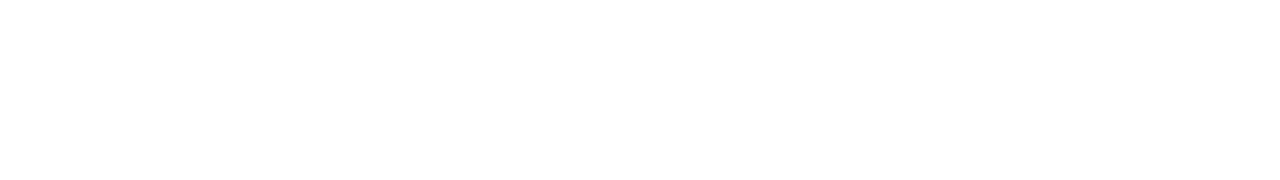
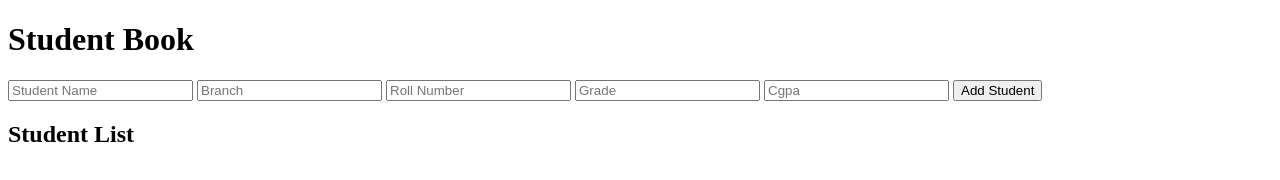
Before and after one commit to juned012/studentbook, a plain HTML site: page index.html in a window 1280 px wide. Drawn offline with Linux system fonts and the light colour scheme.

Commit message:
Added html stucture for studentbook

```diff
--- a/index.html
+++ b/index.html
@@ -1,11 +1,23 @@
 <!DOCTYPE html>
 <html lang="en">
-<head>
-    <meta charset="UTF-8">
-    <meta name="viewport" content="width=device-width, initial-scale=1.0">
-    <title>StudentBook </title>
-</head>
-<body>
-
-</body>
+  <head>
+    <meta charset="UTF-8" />
+    <meta name="viewport" content="width=device-width, initial-scale=1.0" />
+    <title>Student Book</title>
+    <link rel="stylesheet" href="styles.css" />
+  </head>
+  <body>
+    <div class="container">
+      <h1>Student Book</h1>
+      <input type="text" id="name" placeholder="Student Name" required />
+      <input type="text" id="branch" placeholder="Branch" required />
+      <input type="text" id="rollNum" placeholder="Roll Number" required />
+      <input type="text" id="grade" placeholder="Grade" required />
+      <input type="text" id="cgpa" placeholder="Cgpa" required />
+      <button type="button" onclick="addStudent()">Add Student</button>
+      <h2>Student List</h2>
+      <ul id="studentList"></ul>
+    </div>
+    <script src="script.js"></script>
+  </body>
 </html>
```
